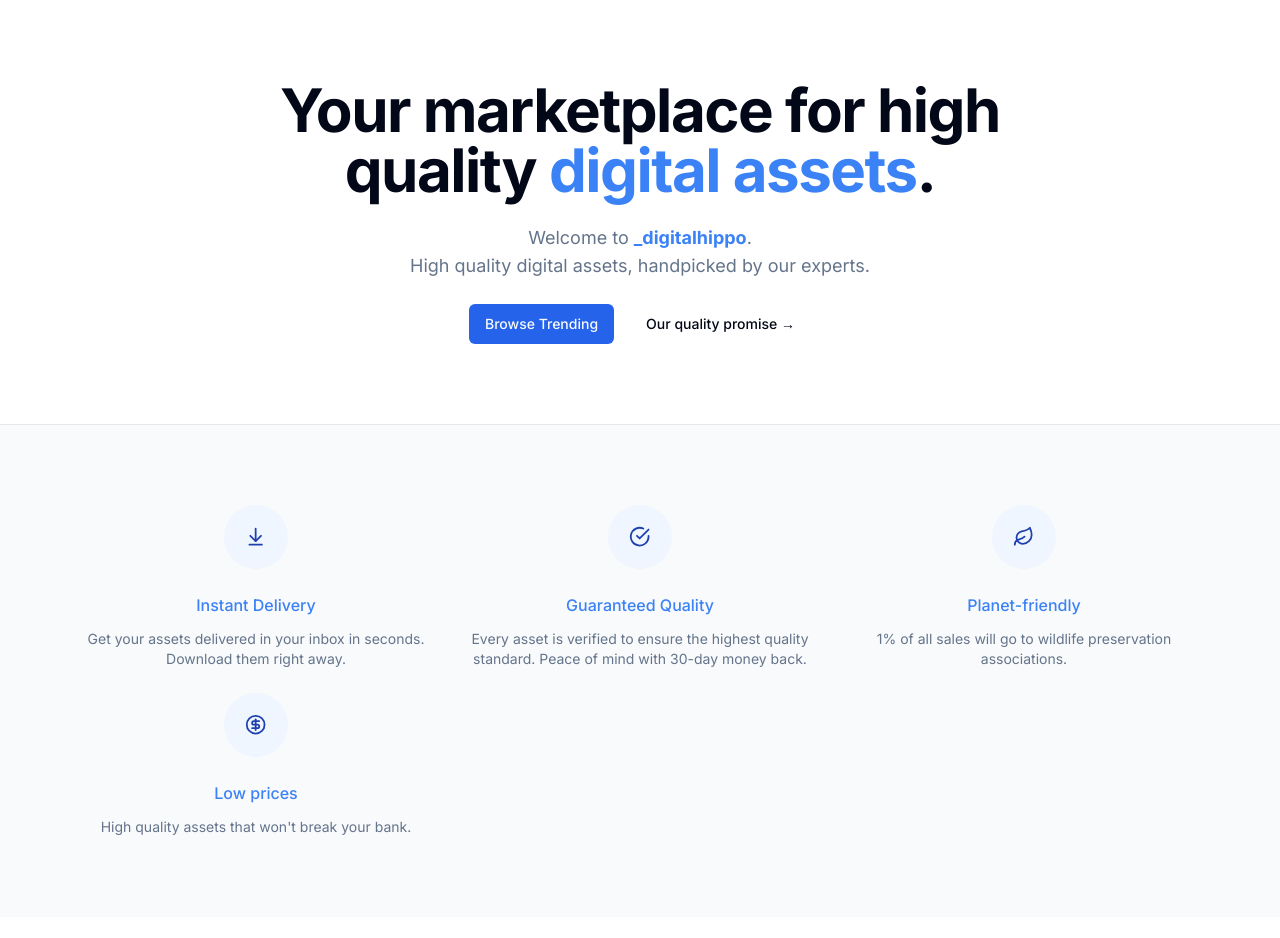
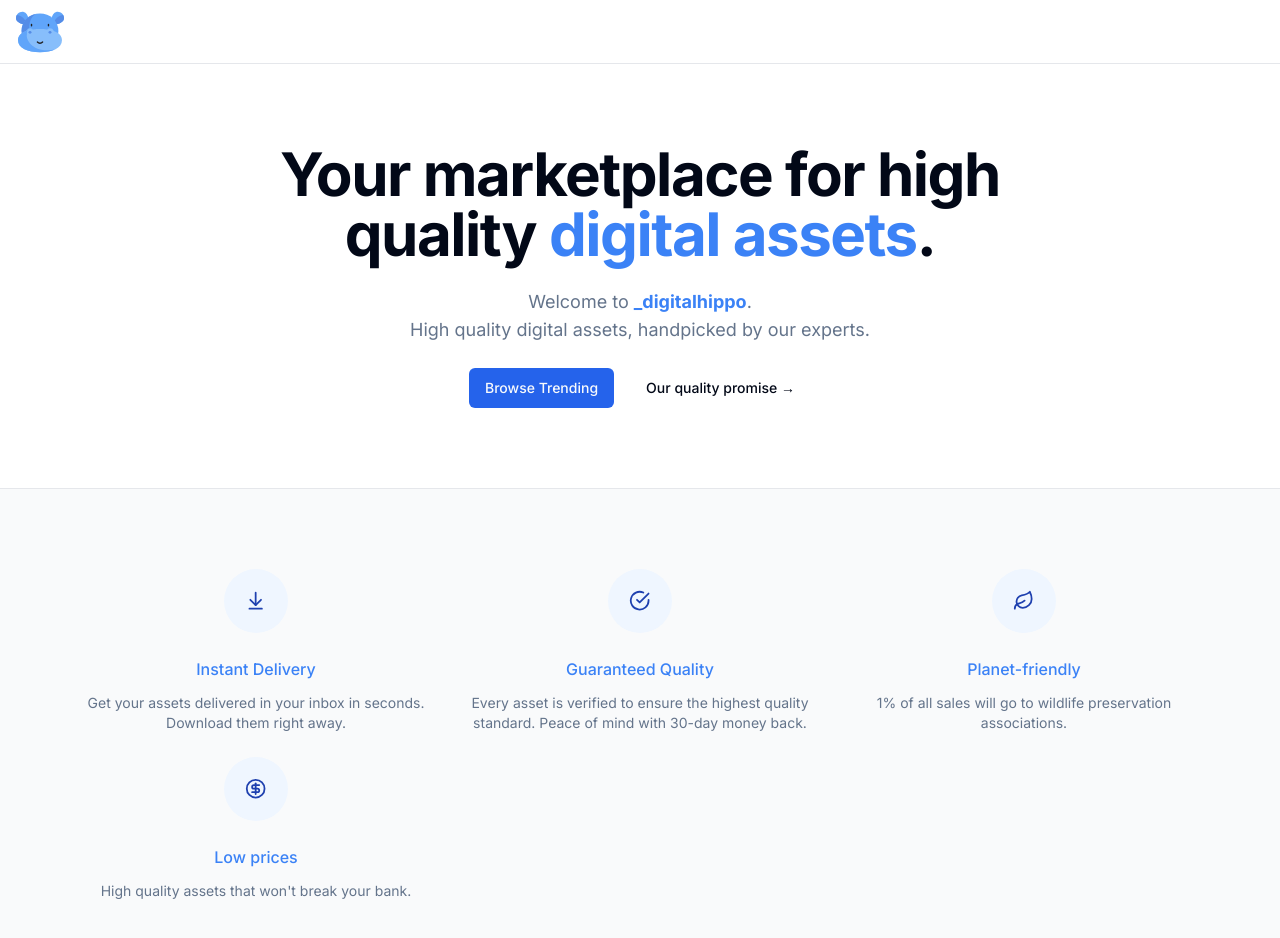
Before and after one commit to FabioViscuso/digitalhippo, a Next.js app: page / in a window 1280 px wide. Shown: the top 938 px of the page. Before the commit the page ends 917 px from the top, so only its background shows below. Built offline with nearby package versions, Linux system fonts and the light colour scheme.

Commit message:
add stub navbar

```diff
--- a/src/app/layout.tsx
+++ b/src/app/layout.tsx
@@ -2,6 +2,7 @@
 import { Inter } from 'next/font/google'
 import './globals.css'
 import { cn } from '@/lib/utils'
+import Navbar from '@/components/Navbar'
 
 const inter = Inter({ subsets: ['latin'] })
 
@@ -18,6 +19,7 @@
   return (
     <html lang="en">
       <body className={cn("relative h-full font-sans antialiased", inter.className)}>
+        <Navbar />
         <main className="flex flex-col min-h-dvh">
           <div className='flex-grow flex-1'>{children}</div>
         </main>
--- /dev/null
+++ b/src/components/Navbar.tsx
@@ -0,0 +1,16 @@
+import Link from "next/link"
+import { Icons } from "@/components/ui/Icons"
+
+const Navbar = () => {
+    return (
+        <nav className="bg-white bg-opacity-40 border-b border-gray-200 backdrop-blur-sm sticky top-0 inset-x-0 h-16 px-4">
+            <header className="relative h-full flex items-center">
+                <div className="ml-4 flex lg:ml-0">
+                    <Link href={'/'}>{<Icons.navLogo className="h-12 w-12" />}</Link>
+                </div>
+            </header>
+        </nav>
+    )
+}
+
+export default Navbar
--- /dev/null
+++ b/src/components/ui/Icons.ts
@@ -0,0 +1,5 @@
+import NavLogo from "@/components/ui/NavLogo";
+
+export const Icons = {
+    navLogo: NavLogo,
+}
--- /dev/null
+++ b/src/components/ui/NavLogo.tsx
@@ -0,0 +1,91 @@
+import { LucideProps } from "lucide-react"
+
+const NavLogo = (props?: LucideProps) => {
+    return (
+        <svg {...props} viewBox="0 0 512 512">
+            <g>
+                <path
+                    d="M105.67 56.012c24.601 24.601 41.244 81.13 16.643 105.731s-81.13 7.958-105.731-16.643-20.623-60.509 3.978-85.11 60.509-28.579 85.11-3.978z"
+                    fill="#60a5fa"
+                    data-original="#abdfeb"
+                    opacity="1"
+                ></path>
+                <path
+                    d="M111.097 169.375c-9.754-53.933-61.535-93.098-102.131-94.531-13.495 22.793-12.381 50.26 7.615 70.256 21.368 21.367 66.817 36.724 94.516 24.275z"
+                    fill="#558ce7"
+                    data-original="#8bcdd8"
+                    opacity="1"
+                ></path>
+                <path
+                    d="M406.33 56.012c-24.601 24.601-41.244 81.13-16.643 105.731s81.13 7.958 105.731-16.643 20.623-60.509-3.978-85.11-60.509-28.579-85.11-3.978z"
+                    fill="#60a5fa"
+                    data-original="#abdfeb"
+                    opacity="1"
+                ></path>
+                <path
+                    d="M400.903 169.375c9.754-53.933 61.535-93.098 102.13-94.531 13.495 22.793 12.381 50.26-7.615 70.256-21.367 21.367-66.816 36.724-94.515 24.275z"
+                    fill="#558ce7"
+                    data-original="#8bcdd8"
+                    opacity="1"
+                ></path>
+                <ellipse
+                    cx="256"
+                    cy="244.04"
+                    rx="196.34"
+                    ry="186.42"
+                    fill="#60a5fa"
+                    data-original="#abdfeb"
+                    opacity="1"
+                ></ellipse>
+                <path
+                    d="M165.588 196.685a7.5 7.5 0 0 1-7.5-7.5v-15.008a7.5 7.5 0 0 1 15 0v15.008a7.5 7.5 0 0 1-7.5 7.5zM346.412 196.685a7.5 7.5 0 0 1-7.5-7.5v-15.008a7.5 7.5 0 0 1 15 0v15.008a7.5 7.5 0 0 1-7.5 7.5z"
+                    fill="#222222"
+                    data-original="#464d59"
+                    opacity="1"
+                ></path>
+                <path
+                    d="M212.03 62.322c-87.266 18.957-152.372 93.12-152.372 181.723 0 102.957 87.905 186.42 196.342 186.42 19.952 0 39.204-2.835 57.346-8.087C85.074 329.977 119.169 118.281 212.03 62.322z"
+                    fill="#558ce7"
+                    data-original="#8bcdd8"
+                    opacity="1"
+                ></path>
+                <path
+                    d="M409.201 247.067c-3.993-1.525-7.205-4.522-9.287-8.256-7.292-13.082-21.262-21.931-37.303-21.931a42.466 42.466 0 0 0-25.912 8.775c-2.706 2.072-6.138 2.964-9.522 2.563-22.448-2.662-46.36-3.941-71.178-3.941-24.818 0-48.73 1.279-71.178 3.941-3.384.401-6.816-.491-9.522-2.563a42.466 42.466 0 0 0-25.912-8.775c-16.04 0-30.01 8.85-37.303 21.931-2.081 3.734-5.293 6.731-9.287 8.256-49.69 18.976-81.141 50.52-81.141 97.301 0 85.459 104.919 128.202 234.342 128.202S490.34 429.827 490.34 344.368c.002-46.782-31.448-78.325-81.139-97.301z"
+                    fill="#87befb"
+                    data-original="#b9e8ef"
+                    opacity="1"
+                ></path>
+                <path
+                    d="M256 383.302a44.19 44.19 0 0 1-33.317-15.175 7.5 7.5 0 0 1 11.309-9.855 29.192 29.192 0 0 0 22.009 10.03 29.195 29.195 0 0 0 22.009-10.03 7.501 7.501 0 0 1 11.309 9.855A44.197 44.197 0 0 1 256 383.302z"
+                    fill="#222222"
+                    data-original="#464d59"
+                    opacity="1"
+                ></path>
+                <circle
+                    cx="149.39"
+                    cy="259.56"
+                    r="15.519"
+                    fill="#558ce7"
+                    data-original="#8bcdd8"
+                    opacity="1"
+                ></circle>
+                <circle
+                    cx="362.61"
+                    cy="259.56"
+                    r="15.519"
+                    fill="#558ce7"
+                    data-original="#8bcdd8"
+                    opacity="1"
+                ></circle>
+                <path
+                    d="M416.18 443.185c-246.851 43.269-311.115-113.303-300.169-158.197.615-2.522.695-5.142.379-7.719-2.455-20.031 5.053-45.274 18.266-57.764a42.819 42.819 0 0 0-22.705 19.548c-2.002 3.647-5.171 6.496-9.059 7.978-49.745 18.972-81.235 50.526-81.235 97.337 0 85.459 104.919 128.202 234.342 128.202 61.953 0 118.279-9.801 160.181-29.385z"
+                    fill="#60a5fa"
+                    data-original="#abdfeb"
+                    opacity="1"
+                ></path>
+            </g>
+        </svg>
+    )
+}
+
+export default NavLogo
```
